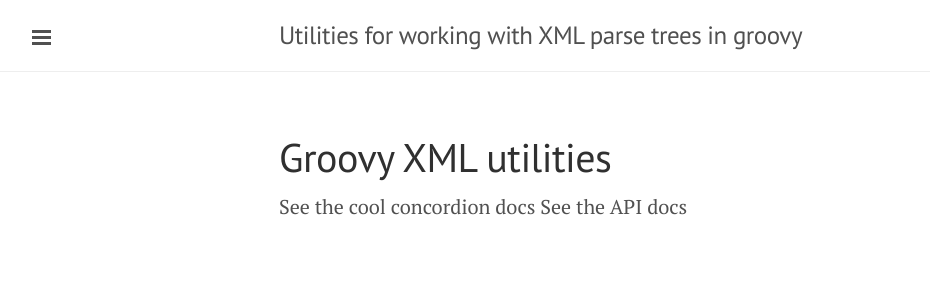
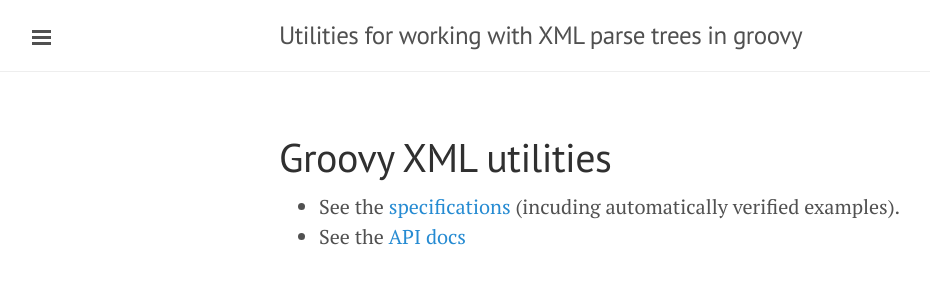
Before and after one commit to neelsmith/groovyXmlUtils, a Jekyll site: the page built from index.md, in a window 1280 px wide. Shown: the top 300 px of the page, without its empty margins (1-931 px from the left). Built offline with Jekyll 4.4.1, drawn with Linux system fonts in a browser that asks for light colours; Markdown is read by kramdown in place of the engine named in the settings.

Commit message:
Add links on home page

```diff
--- a/index.md
+++ b/index.md
@@ -5,5 +5,5 @@ title: "Groovy XML utilities"
 
 
 
-See the cool concordion docs
-See the API docs
+- See the [specifications](documentation/XmlUtils.html) (incuding automatically verified examples).
+- See the [API docs](api/index.html)
```
